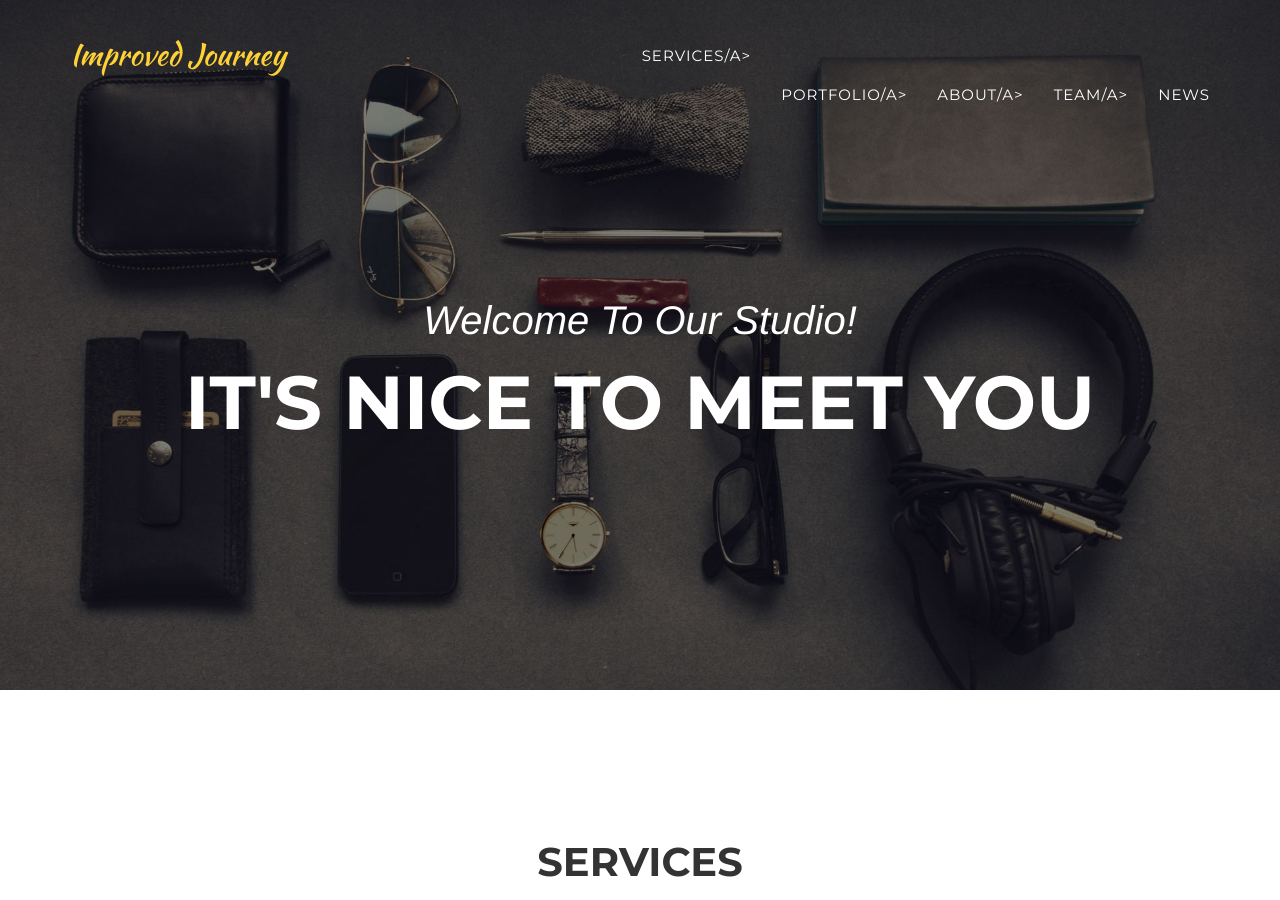
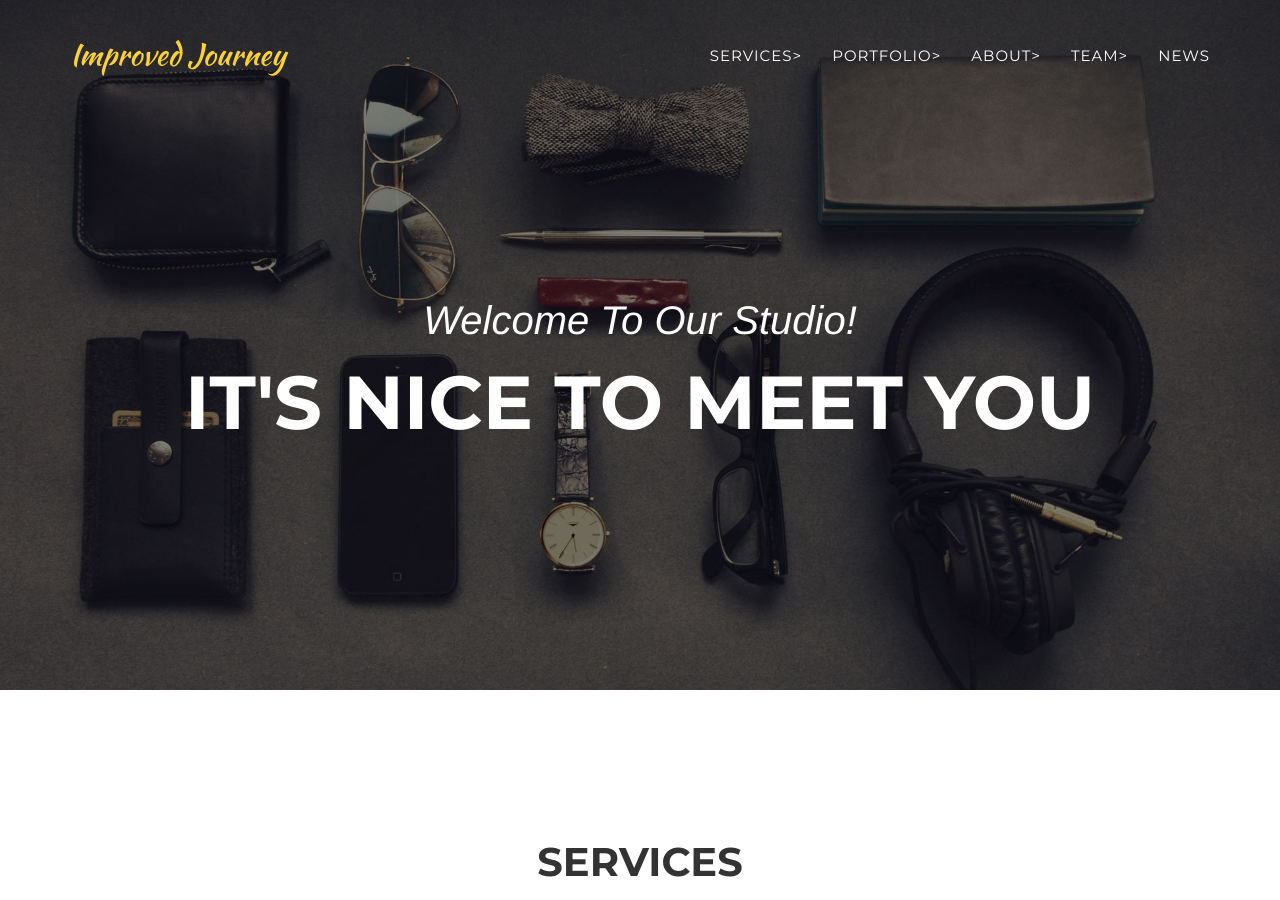
Before and after one commit to scoutscathedralevolcan/improved-journey-jekyll-test, a Jekyll site: the page built from index.html, in a window 1280 px wide and 900 px high. Built offline with Jekyll 4.4.1, drawn with Linux system fonts in a browser that asks for light colours; some web fonts are replaced.

Commit message:
Fix Home URL

```diff
--- a/_includes/navbar-header.html
+++ b/_includes/navbar-header.html
@@ -30,7 +30,7 @@
 		      {% for nav_item in nav_hash %}
 			{% if page.url == "/" %}
 			  <li>
-			    <a class="page-scroll" href="#{{ nav_item[1] }}">{{ nav_item[0] }}/a>
+			    <a class="page-scroll" href="#{{ nav_item[1] }}">{{ nav_item[0] }}></a>
 			  </li>
 			{% else %}
 			  <li>
```
